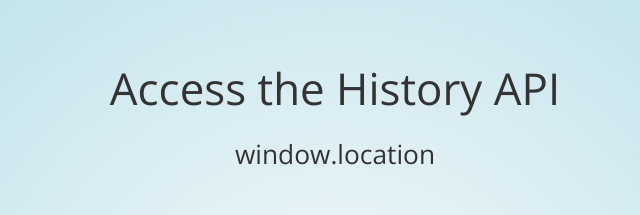
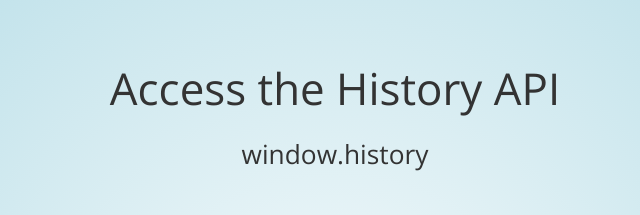
Before and after one commit to yuliya-v/presentation, a website: page index.html in a window 1280 px wide. Both pictures are taken after a click on the button 1250 px from the left and 738 px from the top of the page. Shown: the top 215 px of the page, 305-945 px from the left. Drawn offline with nearby package versions, Linux system fonts and the light colour scheme.

Commit message:
add slides

```diff
--- a/index.html
+++ b/index.html
@@ -46,7 +46,7 @@
 
 					<section>
 						<p>Access the History API</p>
-						<small>window.location</small>
+						<small>window.history</small>
 						<figure style="height: 55vh;">
 							<img src="./img/console.png" alt="history object">
 						</figure>
```
